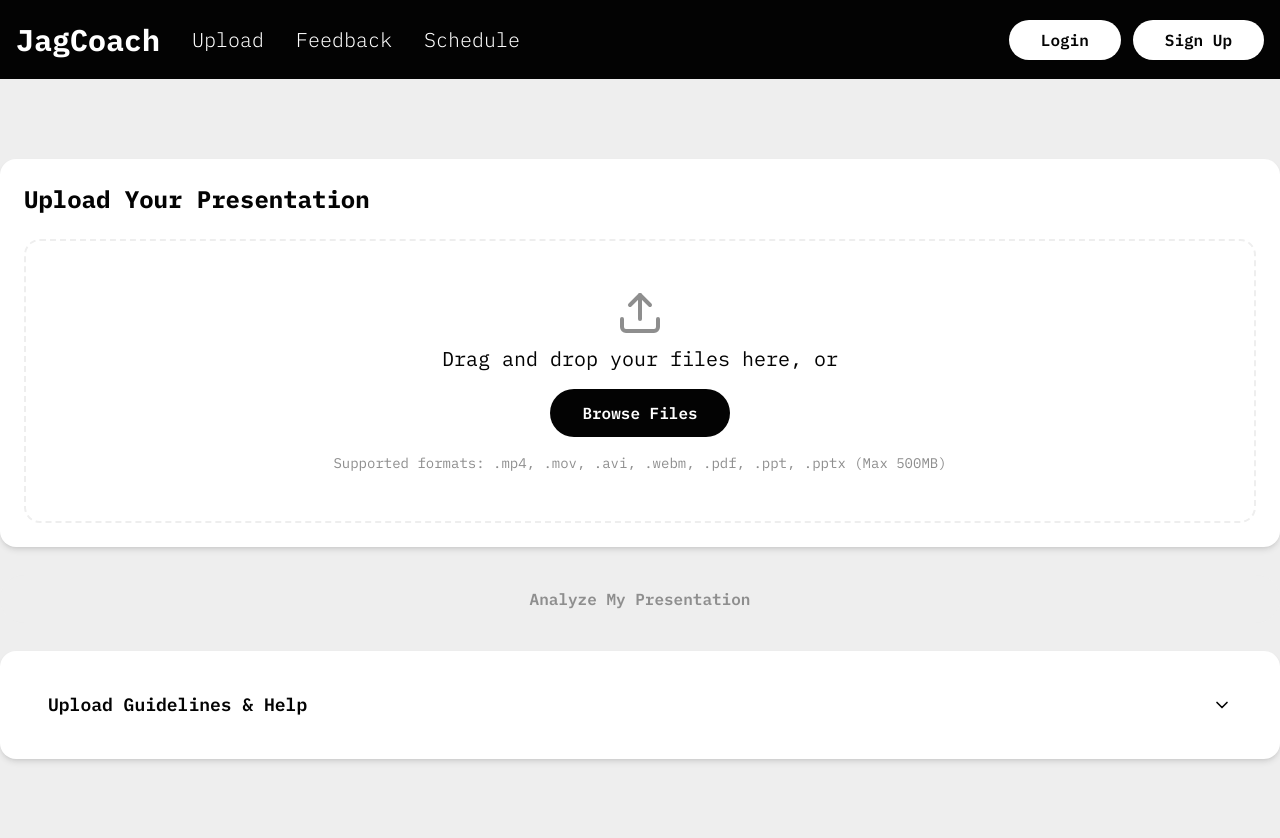
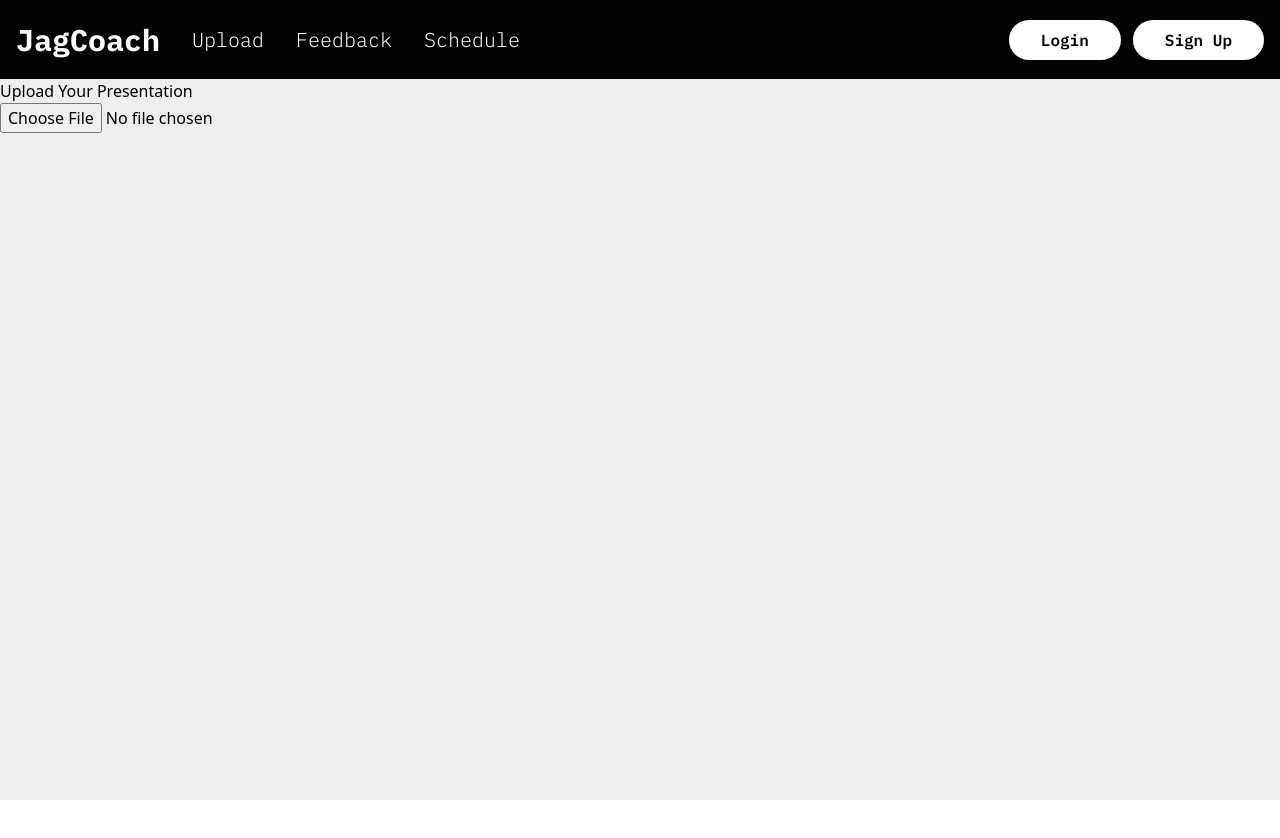
Before and after one commit to rubenreyy/JagCoaching, a React (Vite) app in the folder src/frontend/: page / in a window 1280 px wide. Both pictures are taken after a click on the button "Upload". After the commit the page ends 800 px from the top, so only its background shows below. Built offline with nearby package versions, Linux system fonts and the light colour scheme.

Commit message:
Update Upload.jsx

```diff
--- a/src/frontend/src/components/upload/Upload.jsx
+++ b/src/frontend/src/components/upload/Upload.jsx
@@ -1,167 +1,68 @@
-import React, { useState, useCallback } from 'react'
-import { Card, CardContent, CardHeader, CardTitle } from '../ui/Card'
-import { Progress } from '../ui/Progress'
-import { Accordion, AccordionContent, AccordionItem, AccordionTrigger } from '../ui/Accordion'
-import { AlertCircle, CheckCircle2, File, Upload as UploadIcon, X } from 'lucide-react'
-import AIAnalyzing from '../loading/AIAnalyzing'
+// Revised on March 15 to Send Video to Backend
+// Also to to send the file name to /process-audio/
 
-const Upload = ({ setCurrentPage }) => {
-  const [files, setFiles] = useState([])
-  const [uploadProgress, setUploadProgress] = useState({})
-  const [isAnalyzing, setIsAnalyzing] = useState(false)
+import React, { useState } from 'react';
 
-  const handleFileChange = (event) => {
-    if (event.target.files) {
-      const newFiles = Array.from(event.target.files)
-      setFiles((prevFiles) => [...prevFiles, ...newFiles])
-      newFiles.forEach((file) => {
-        simulateUpload(file.name)
-      })
-    }
-  }
+const Upload = ({ setCurrentPage, setFeedback }) => {
+    const [files, setFiles] = useState([]);
+    const [uploadProgress, setUploadProgress] = useState({});
+    const [isProcessing, setIsProcessing] = useState(false);
 
-  const simulateUpload = (fileName) => {
-    let progress = 0
-    const interval = setInterval(() => {
-      progress += 10
-      setUploadProgress((prev) => ({ ...prev, [fileName]: progress }))
-      if (progress >= 100) {
-        clearInterval(interval)
-      }
-    }, 500)
-  }
+    const handleFileChange = async (event) => {
+        const file = event.target.files[0];
+        if (!file) return;
 
-  const removeFile = (fileName) => {
-    setFiles((prevFiles) => prevFiles.filter((file) => file.name !== fileName))
-    setUploadProgress((prev) => {
-      const newProgress = { ...prev }
-      delete newProgress[fileName]
-      return newProgress
-    })
-  }
+        const formData = new FormData();
+        formData.append("file", file);
 
-  const isUploadComplete = Object.values(uploadProgress).every((progress) => progress === 100)
+        try {
+            const uploadResponse = await fetch("http://localhost:8000/upload/", {
+                method: "POST",
+                body: formData,
+            });
 
-  const handleAnalyze = () => {
-    setIsAnalyzing(true)
-  }
+            const uploadData = await uploadResponse.json();
+            console.log("Uploaded File:", uploadData);
 
-  const handleAnalysisComplete = useCallback(() => {
-    setIsAnalyzing(false)
-    setCurrentPage('feedback')
-  }, [setCurrentPage])
+            if (uploadData.filename) {
+                processAudio(uploadData.filename);
+            }
+        } catch (error) {
+            console.error("Upload failed:", error);
+        }
+    };
 
-  return (
-    <>
-      {isAnalyzing && <AIAnalyzing onComplete={handleAnalysisComplete} />}
-      <div className="max-w-[1280px] mx-auto py-20 flex flex-col gap-7">
-        <Card>
-          <CardHeader>
-            <CardTitle>Upload Your Presentation</CardTitle>
-          </CardHeader>
-          <CardContent>
-            <div className="border-2 border-dashed border-[#EEEEEE] rounded-2xl p-12 text-center">
-              <UploadIcon className="mx-auto h-12 w-12 text-[#8E8E8E]" />
-              <p className="mt-2 text-xl font-mono text-[#030303]">
-                Drag and drop your files here, or
-              </p>
-              <label
-                htmlFor="file-upload"
-                className="mt-4 cursor-pointer inline-flex items-center px-8 py-3 text-white bg-[#030303] rounded-full font-mono font-semibold hover:bg-primary transition-colors"
-              >
-                Browse Files
-              </label>
-              <input
-                id="file-upload"
-                name="file-upload"
+    const processAudio = async (fileName) => {
+        setIsProcessing(true);
+        try {
+            const response = await fetch("http://localhost:8000/process-audio/", {
+                method: "POST",
+                headers: { "Content-Type": "application/json" },
+                body: JSON.stringify({ file_name: fileName }),
+            });
+
+            const data = await response.json();
+            console.log("AI Feedback:", data);
+
+            setFeedback(data);  // Pass feedback to state for frontend display
+            setCurrentPage("feedback"); // Navigate to feedback page
+        } catch (error) {
+            console.error("Processing failed:", error);
+        }
+        setIsProcessing(false);
+    };
+
+    return (
+        <div className="upload-container">
+            <h2>Upload Your Presentation</h2>
+            <input
                 type="file"
-                className="sr-only"
                 onChange={handleFileChange}
-                multiple
-              />
-              <p className="mt-4 text-sm font-mono text-[#8E8E8E]">
-                Supported formats: .mp4, .mov, .avi, .webm, .pdf, .ppt, .pptx (Max 500MB)
-              </p>
-            </div>
-          </CardContent>
-        </Card>
+                accept=".mp4,.mov,.avi,.webm,.pdf,.ppt,.pptx"
+            />
+            {isProcessing && <p>Processing video... Please wait.</p>}
+        </div>
+    );
+};
 
-        {files.length > 0 && (
-          <Card>
-            <CardHeader>
-              <CardTitle>Uploaded Files</CardTitle>
-            </CardHeader>
-            <CardContent>
-              <ul className="divide-y divide-[#EEEEEE]">
-                {files.map((file, index) => (
-                  <li key={index} className="py-4 flex items-center justify-between">
-                    <div className="flex items-center">
-                      <File className="h-5 w-5 text-[#8E8E8E] mr-3" />
-                      <span className="text-lg font-mono text-[#030303]">{file.name}</span>
-                    </div>
-                    <div className="flex items-center">
-                      {uploadProgress[file.name] === 100 ? (
-                        <CheckCircle2 className="h-5 w-5 text-primary mr-2" />
-                      ) : (
-                        <Progress value={uploadProgress[file.name]} className="w-24 mr-2" />
-                      )}
-                      <button
-                        onClick={() => removeFile(file.name)}
-                        className="p-1 hover:text-primary transition-colors"
-                      >
-                        <X className="h-4 w-4" />
-                      </button>
-                    </div>
-                  </li>
-                ))}
-              </ul>
-            </CardContent>
-          </Card>
-        )}
-
-        <div className="relative group">
-          <button
-            onClick={handleAnalyze}
-            className={`w-full px-8 py-3 rounded-full font-mono font-semibold transition-colors
-              ${isUploadComplete && files.length > 0
-                ? 'bg-[#030303] text-white hover:bg-primary'
-                : 'bg-[#EEEEEE] text-[#8E8E8E] cursor-not-allowed'
-              }`}
-            disabled={!isUploadComplete || files.length === 0}
-          >
-            {isUploadComplete ? "Analyze My Presentation" : "Processing..."}
-          </button>
-          {(!isUploadComplete || files.length === 0) && (
-            <div className="absolute -top-10 left-1/2 -translate-x-1/2 bg-[#030303] text-white px-4 py-2 rounded-lg opacity-0 group-hover:opacity-100 transition-opacity pointer-events-none whitespace-nowrap font-mono">
-              Upload file first
-            </div>
-          )}
-        </div>
-
-        <Card>
-          <CardContent className="p-0">
-            <Accordion type="single" collapsible>
-              <AccordionItem value="guidelines">
-                <AccordionTrigger>Upload Guidelines & Help</AccordionTrigger>
-                <AccordionContent>
-                  <ul className="list-disc list-inside space-y-2 font-mono text-[#030303]">
-                    <li>Supported file formats: .mp4, .mov, .avi, .webm, .pdf, .ppt, .pptx</li>
-                    <li>Maximum file size: 500MB per file</li>
-                    <li>For best results, ensure your video has clear audio and your slides are legible</li>
-                    <li>If your file fails to upload, try reducing its size or using a different format</li>
-                  </ul>
-                  <button className="mt-6 px-6 py-2 border-2 border-[#EEEEEE] rounded-full font-mono font-semibold text-[#030303] hover:bg-primary hover:text-white hover:border-primary transition-colors flex items-center">
-                    <AlertCircle className="mr-2 h-4 w-4" />
-                    Contact Support
-                  </button>
-                </AccordionContent>
-              </AccordionItem>
-            </Accordion>
-          </CardContent>
-        </Card>
-      </div>
-    </>
-  )
-}
-
-export default Upload
+export default Upload;
```
